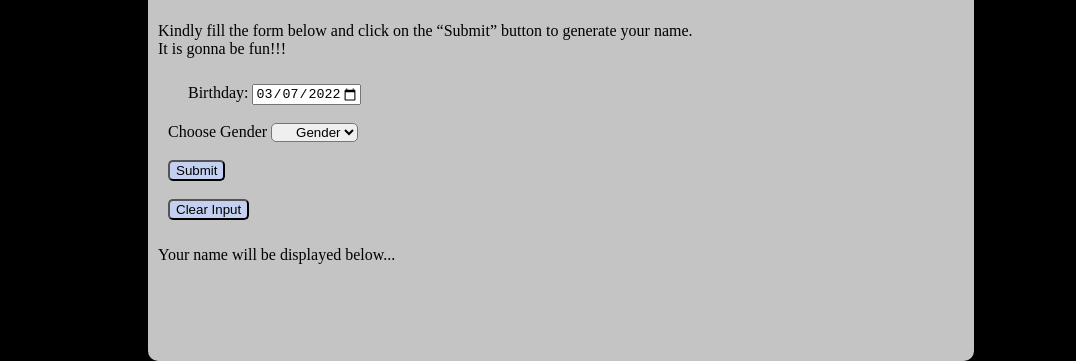
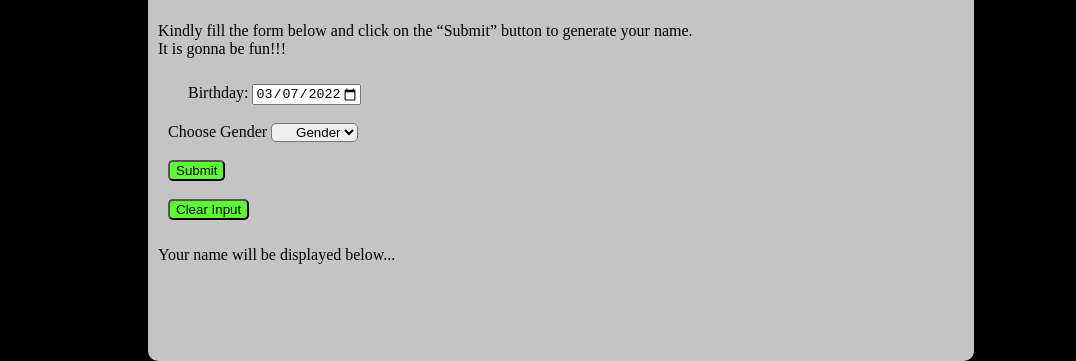
Before and after one commit to kenyansa/akan-culture, a plain HTML site: page index.html in a window 1280 px wide. Shown: the part 541-902 px from the top of the page, without its empty margins (204-1280 px from the left). Drawn offline with Linux system fonts and the light colour scheme.

Commit message:
changed button colors to green

```diff
--- a/index.css
+++ b/index.css
@@ -63,7 +63,7 @@ form {
 }
 .button{
     border-radius: 5px;
-    background-color:#c4d0f0;
+    background-color:rgb(91, 250, 51);
     transition: 0.7s;
 }
 .form{
```
